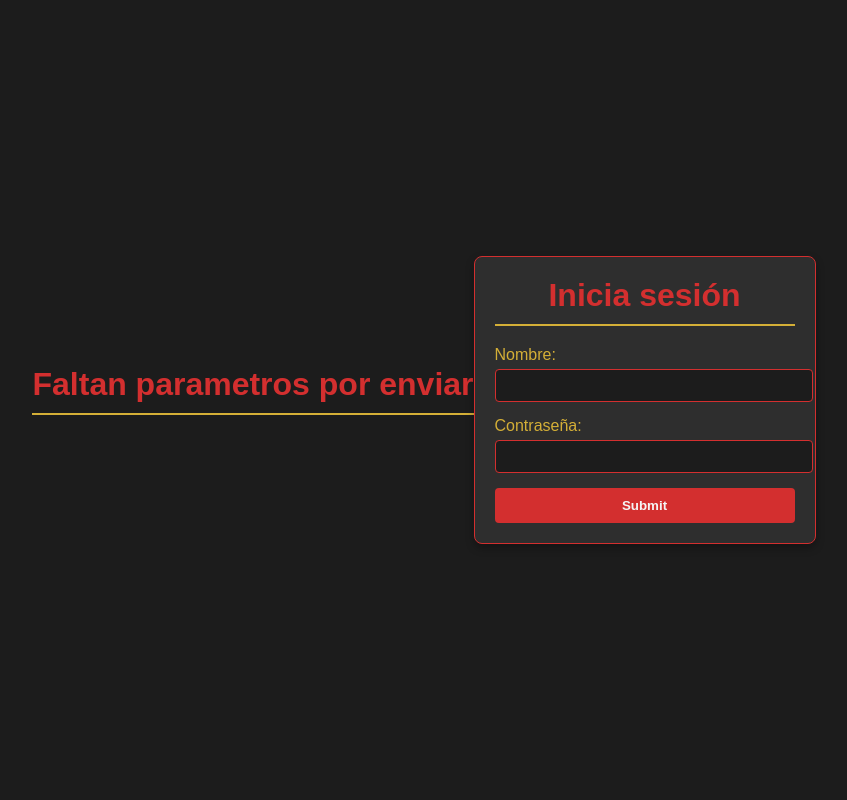
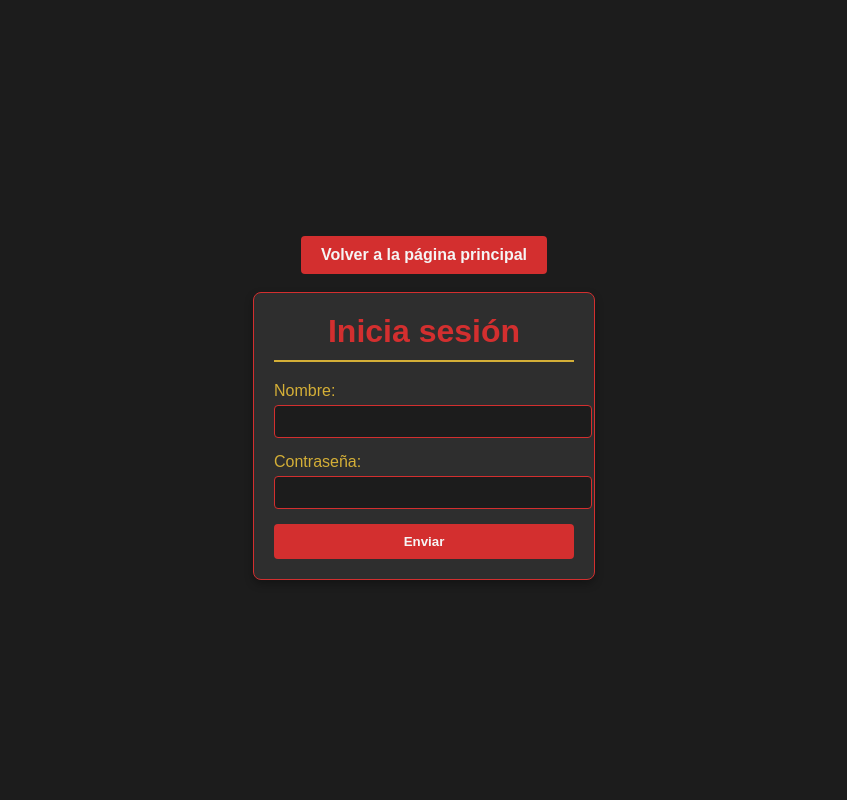
Before and after one commit to Marc-Closa/ProyectoMarc, a PHP site: page /login.php in a window 1280 px wide. Shown: the whole page, without its empty margins (216-1063 px from the left). Run offline with PHP 8.4, Linux system fonts and the light colour scheme; a user stored in the database is signed in.

Commit message:
login y registro terminado

```diff
--- a/login.php
+++ b/login.php
@@ -1,5 +1,3 @@
-
-
 <!DOCTYPE html>
 <html lang="es">
 <head>
@@ -15,6 +13,7 @@
             background-color: #1c1c1c; /* Fondo negro */
             color: #f5f5f5; /* Texto claro */
             display: flex;
+            flex-direction: column;
             justify-content: center;
             align-items: center;
             height: 100vh;
@@ -64,6 +63,21 @@
         input[type="submit"]:hover {
             background-color: #d4af37; /* Dorado */
         }
+        .link-button {
+            display: inline-block;
+            text-align: center;
+            background-color: #d32f2f; /* Rojo elegante */
+            color: #f5f5f5; /* Texto claro */
+            text-decoration: none;
+            font-weight: bold;
+            border-radius: 4px;
+            padding: 10px 20px;
+            margin-top: 15px;
+            cursor: pointer;
+        }
+        .link-button:hover {
+            background-color: #d4af37; /* Dorado */
+        }
         .mensaje {
             text-align: center;
             color: #d32f2f; /* Rojo elegante */
@@ -71,26 +85,23 @@
             font-weight: bold;
         }
     </style>
-
-    <?php
-    include("mensajeSession.php");
-    ?>
-
 </head>
 <body>
+    <a href="index.php" class="link-button">Volver a la página principal</a><br>
 
     <form action="validarLogin.php" method="post">
-    <h1>Inicia sesión</h1>
+        <h1>Inicia sesión</h1>
         <label for="nombre">Nombre:</label>
         <input id="nombre" type="text" name="nombre">
 
         <label for="password">Contraseña:</label>
         <input id="password" type="password" name="contraseña">
 
-        <input type="submit">
+        <input type="submit" value="Enviar">
     </form>
-    <br>
 
-    </br>
+
+
+
 </body>
 </html>
```
Also changed, not shown: grabarUsuario.php (+8 -3 lines), registro.php (+17 -0 lines).
